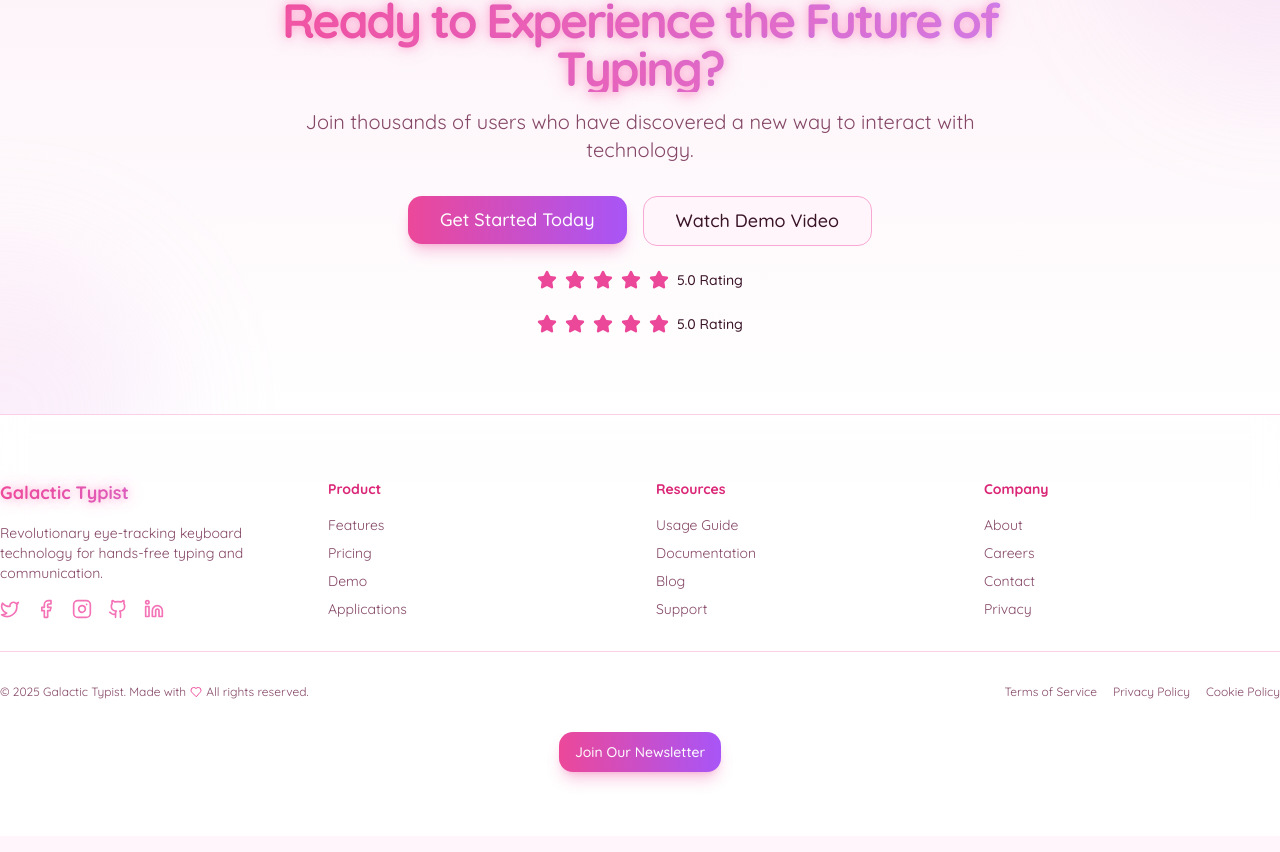
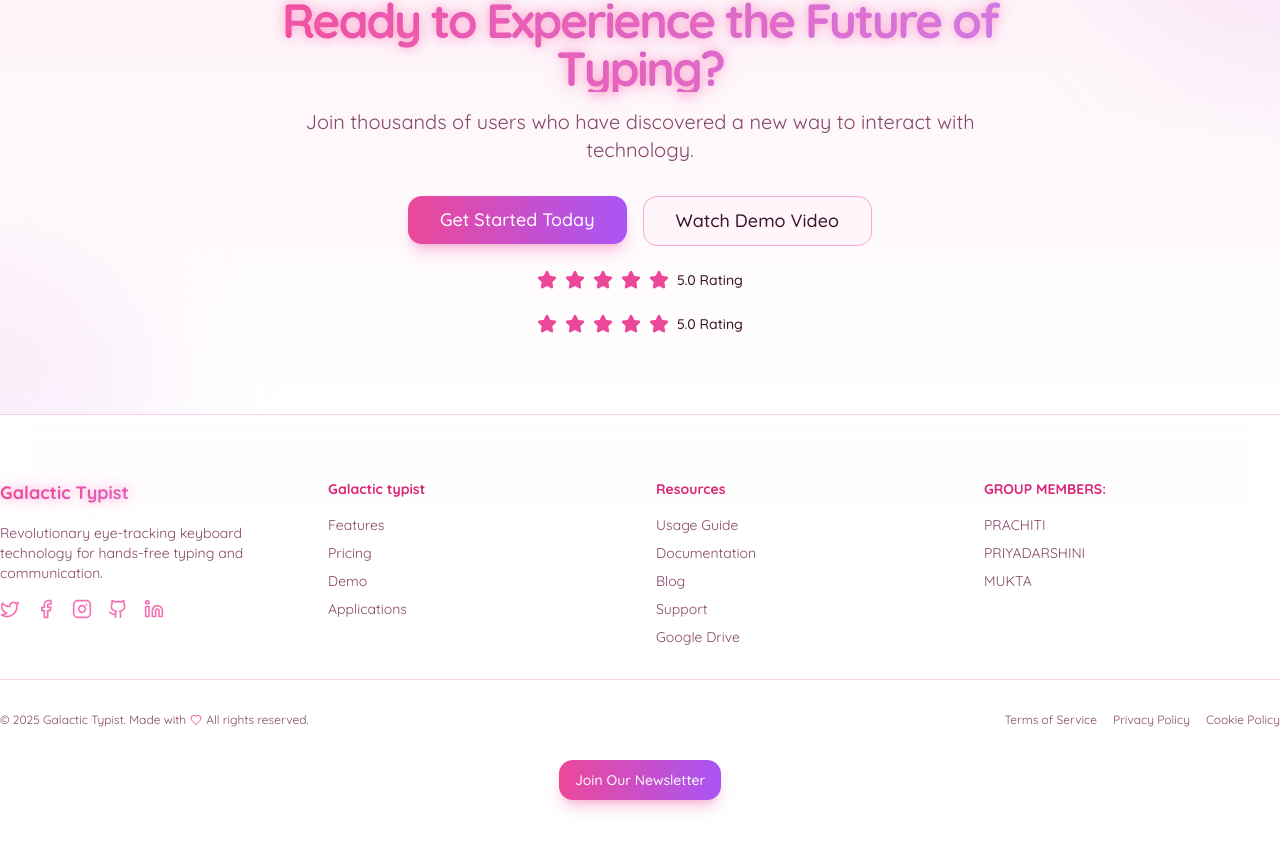
Before and after one commit to ppalande1903/virtualkeyboard, a Next.js app: page / in a window 1280 px wide. Shown: the part 2642-3494 px from the top of the page. Built offline with nearby package versions, Linux system fonts and the light colour scheme.

Commit message:
Update footer.tsx

```diff
--- a/components/footer.tsx
+++ b/components/footer.tsx
@@ -25,7 +25,10 @@ export default function Footer() {
                 <Instagram className="h-5 w-5" />
                 <span className="sr-only">Instagram</span>
               </Link>
-              <Link href="#" className="text-pink-400 hover:text-pink-500 transition-colors">
+              <Link
+                href="https://github.com/ppalande1903/virtual_key-ca.git"
+                className="text-pink-400 hover:text-pink-500 transition-colors"
+              >
                 <Github className="h-5 w-5" />
                 <span className="sr-only">GitHub</span>
               </Link>
@@ -36,7 +39,7 @@ export default function Footer() {
             </div>
           </div>
           <div className="space-y-4">
-            <h3 className="text-sm font-bold text-pink-600 dark:text-pink-400">Product</h3>
+            <h3 className="text-sm font-bold text-pink-600 dark:text-pink-400">Galactic typist</h3>
             <ul className="space-y-2 text-sm">
               <li>
                 <Link href="/features" className="text-muted-foreground hover:text-pink-500 transition-colors">
@@ -83,30 +86,38 @@ export default function Footer() {
                   Support
                 </Link>
               </li>
+              <li>
+                <Link
+                  href="https://drive.google.com/drive/folders/11HNMnungs4aIJ-DUWwvCv4h4yqxUgmWT?usp=sharing"
+                  className="text-muted-foreground hover:text-pink-500 transition-colors"
+                  target="_blank"
+                  rel="noopener noreferrer"
+                >
+                  Google Drive
+                </Link>
+              </li>
             </ul>
           </div>
           <div className="space-y-4">
-            <h3 className="text-sm font-bold text-pink-600 dark:text-pink-400">Company</h3>
+            <h3 className="text-sm font-bold text-pink-600 dark:text-pink-400">GROUP MEMBERS:</h3>
             <ul className="space-y-2 text-sm">
               <li>
                 <Link href="/about" className="text-muted-foreground hover:text-pink-500 transition-colors">
-                  About
+                  PRACHITI
                 </Link>
               </li>
               <li>
                 <Link href="/careers" className="text-muted-foreground hover:text-pink-500 transition-colors">
-                  Careers
+                  PRIYADARSHINI
                 </Link>
               </li>
               <li>
                 <Link href="/contact" className="text-muted-foreground hover:text-pink-500 transition-colors">
-                  Contact
+                  MUKTA
                 </Link>
               </li>
               <li>
-                <Link href="/privacy" className="text-muted-foreground hover:text-pink-500 transition-colors">
-                  Privacy
-                </Link>
+                <Link href="/privacy" className="text-muted-foreground hover:text-pink-500 transition-colors"></Link>
               </li>
             </ul>
           </div>
```
